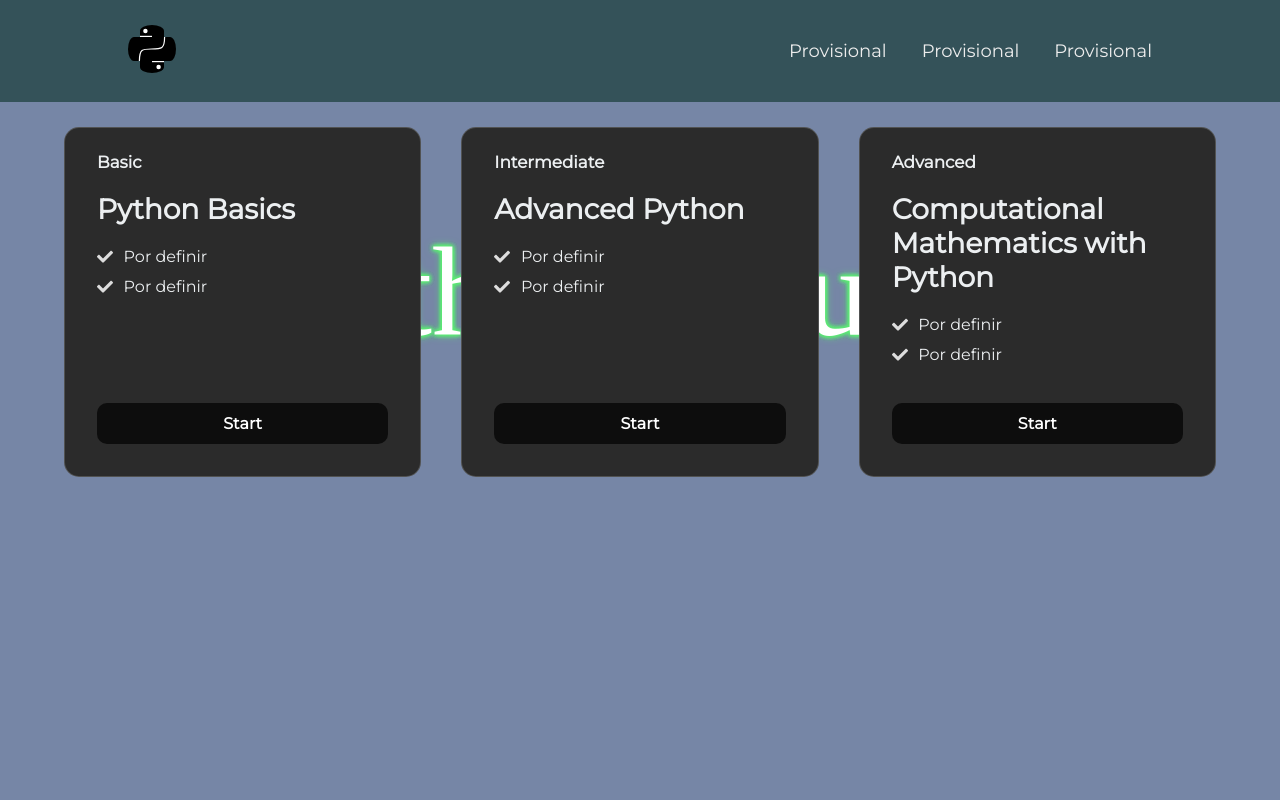
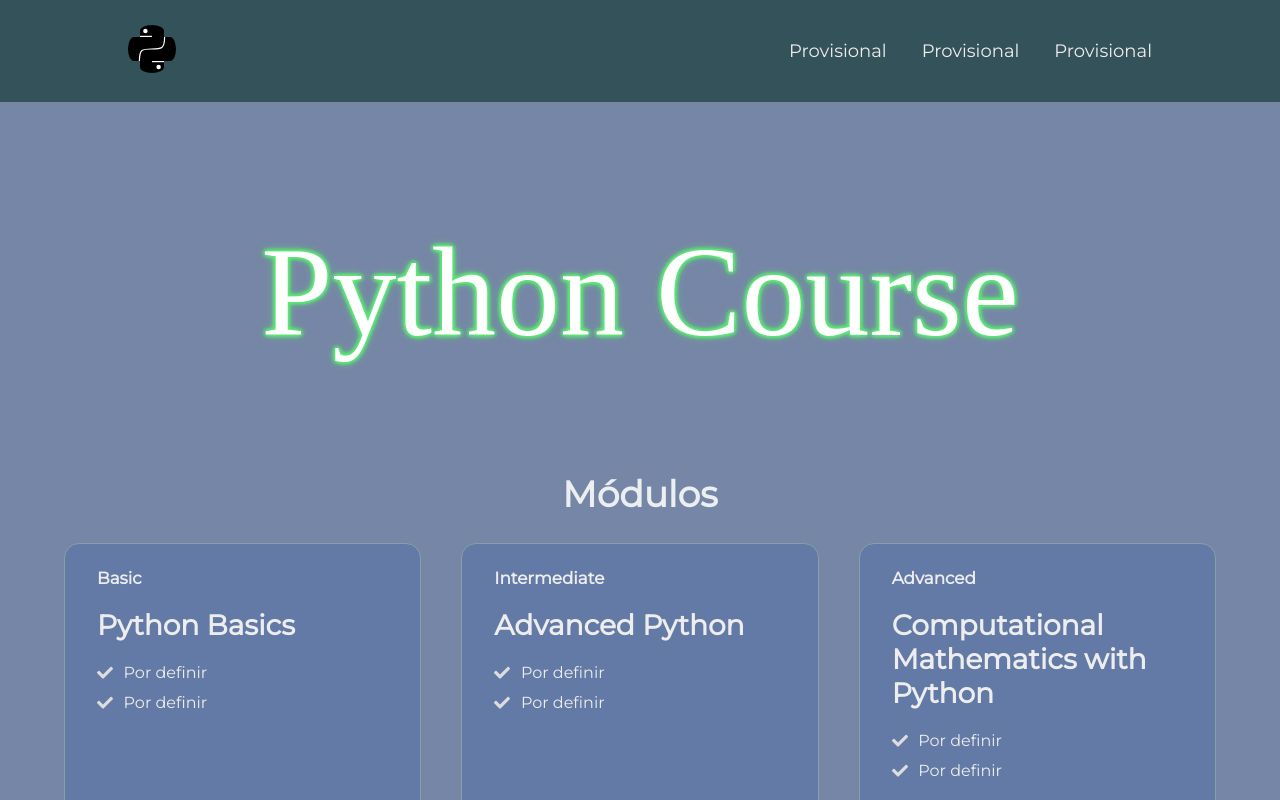
Before and after one commit to pablodorrio/python-course, a React (Vite) app: page / in a window 1280 px wide. Built offline with nearby package versions, Linux system fonts and the light colour scheme; a web font is replaced by a local one.

Commit message:
style: update the course modules color

```diff
--- a/src/components/Modules/Modules.css
+++ b/src/components/Modules/Modules.css
@@ -8,6 +8,8 @@ ul {
 }
 
 .modules-container {
+  position: relative;
+  top: 26rem;
   max-width: 75rem;
   padding: 3em 1.5em;
   margin-left: auto;
@@ -42,9 +44,9 @@ ul {
   grid-template-rows: auto auto auto 1fr;
   align-items: start;
   gap: 1.25em;
-  color: #eceff1;
-  background-color: #2b2b2b;
-  border: 1px solid #eceff133;
+  color: #ededed;
+  background-color: #637AA6;
+  border: 1px solid #85A0A6;
   border-radius: 15px;
 }
 
@@ -97,8 +99,8 @@ ul {
   margin: 1em 0 0.5em 0;
   text-align: center;
   text-decoration: none;
-  color: #fff;
-  background-color: #0d0d0d;
+  color: #ededed;
+  background-color: #85A0A6;
   padding: 0.7em;
   border-radius: 10px;
   font-size: 1rem;
```
